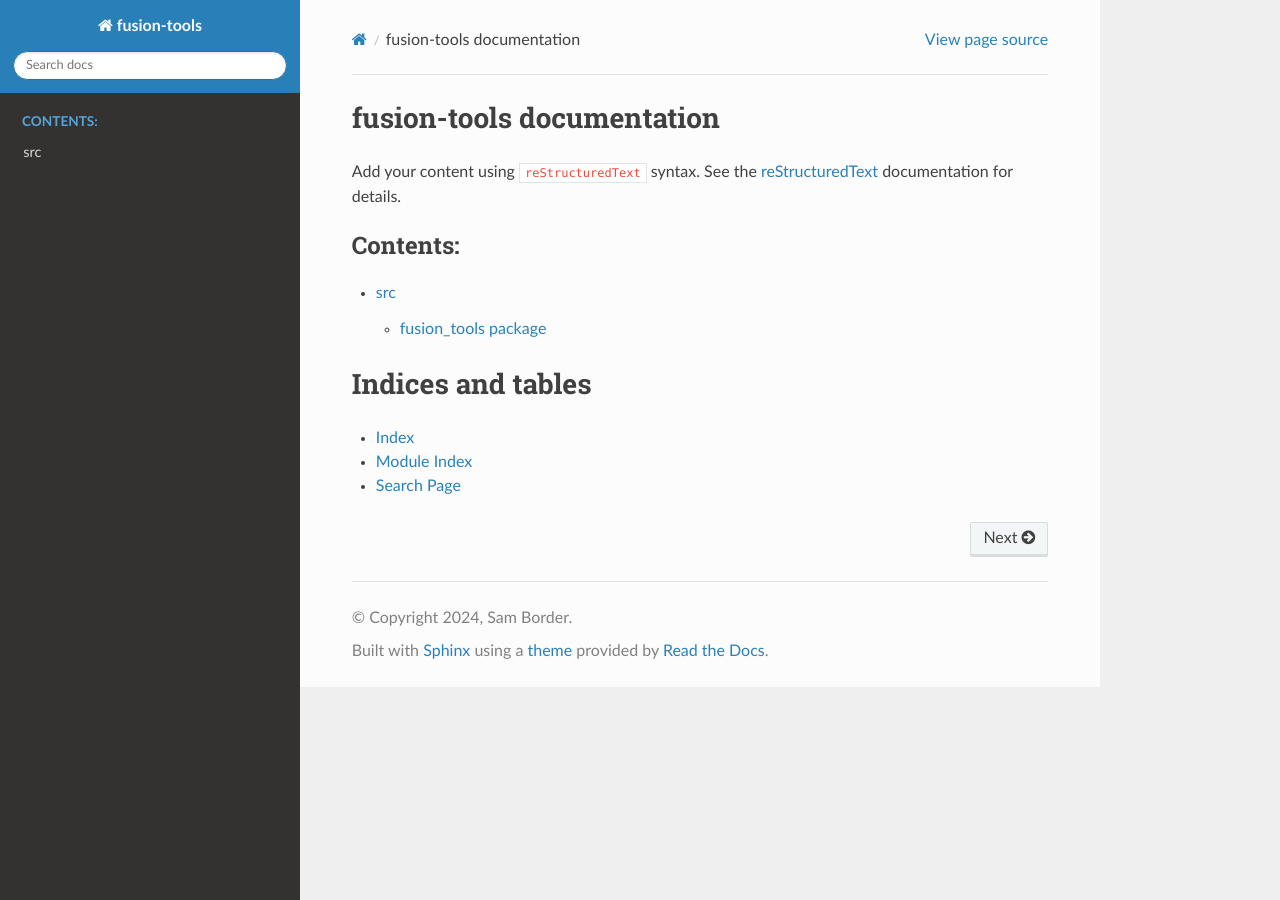
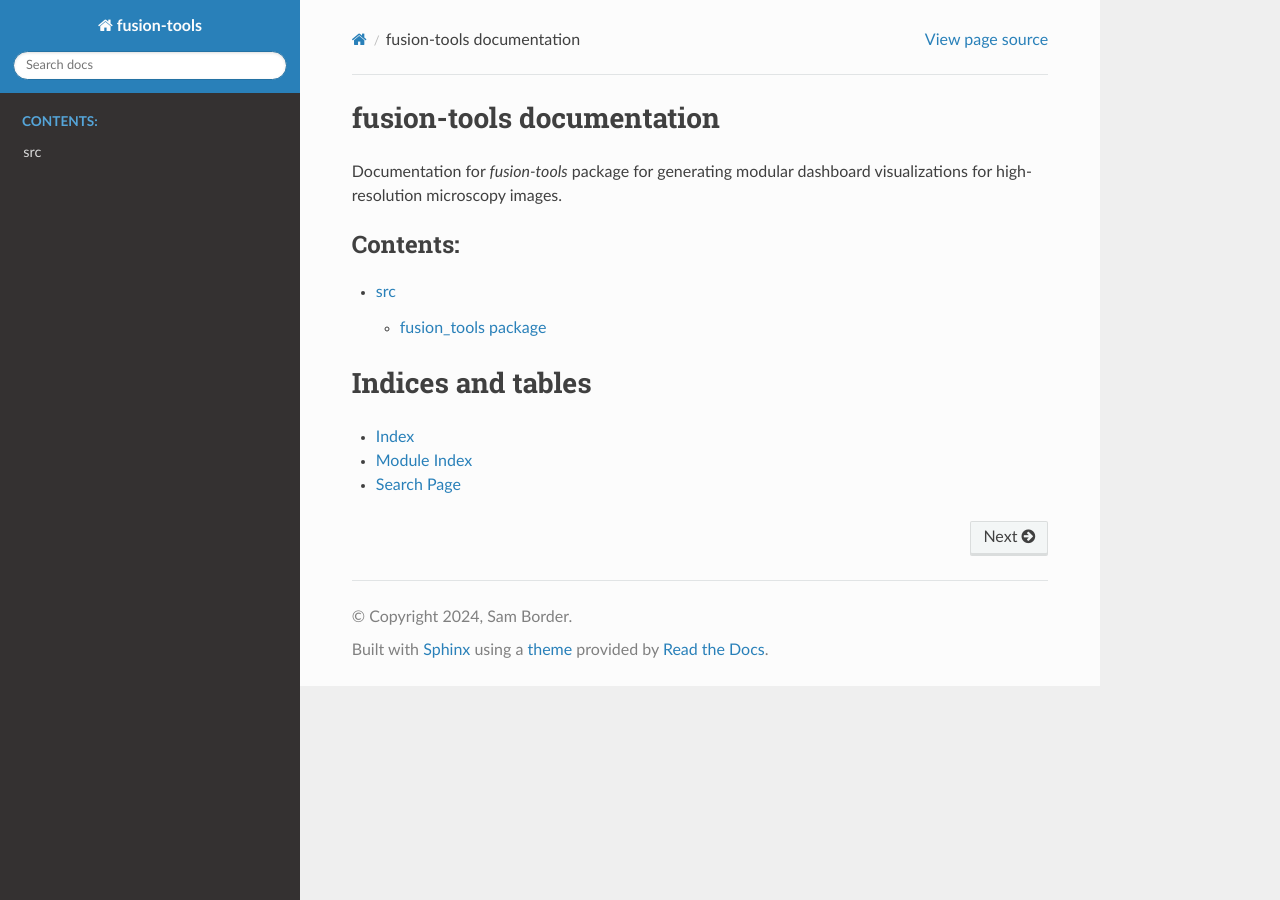
Before and after one commit to spborder/fusion-tools, a Sphinx documentation site: the page built from docs/source/index.rst, in a window 1280 px wide. Built offline with Sphinx 7.4.7 and the Read the Docs theme 2.0.0, drawn with Linux system fonts in a browser that asks for light colours.

Commit message:
Updating index text

```diff
--- a/docs/source/index.rst
+++ b/docs/source/index.rst
@@ -6,10 +6,7 @@
 fusion-tools documentation
 ==========================
 
-Add your content using ``reStructuredText`` syntax. See the
-`reStructuredText <https://www.sphinx-doc.org/en/master/usage/restructuredtext/index.html>`_
-documentation for details.
-
+Documentation for `fusion-tools` package for generating modular dashboard visualizations for high-resolution microscopy images.
 
 .. toctree::
    :maxdepth: 2
```
